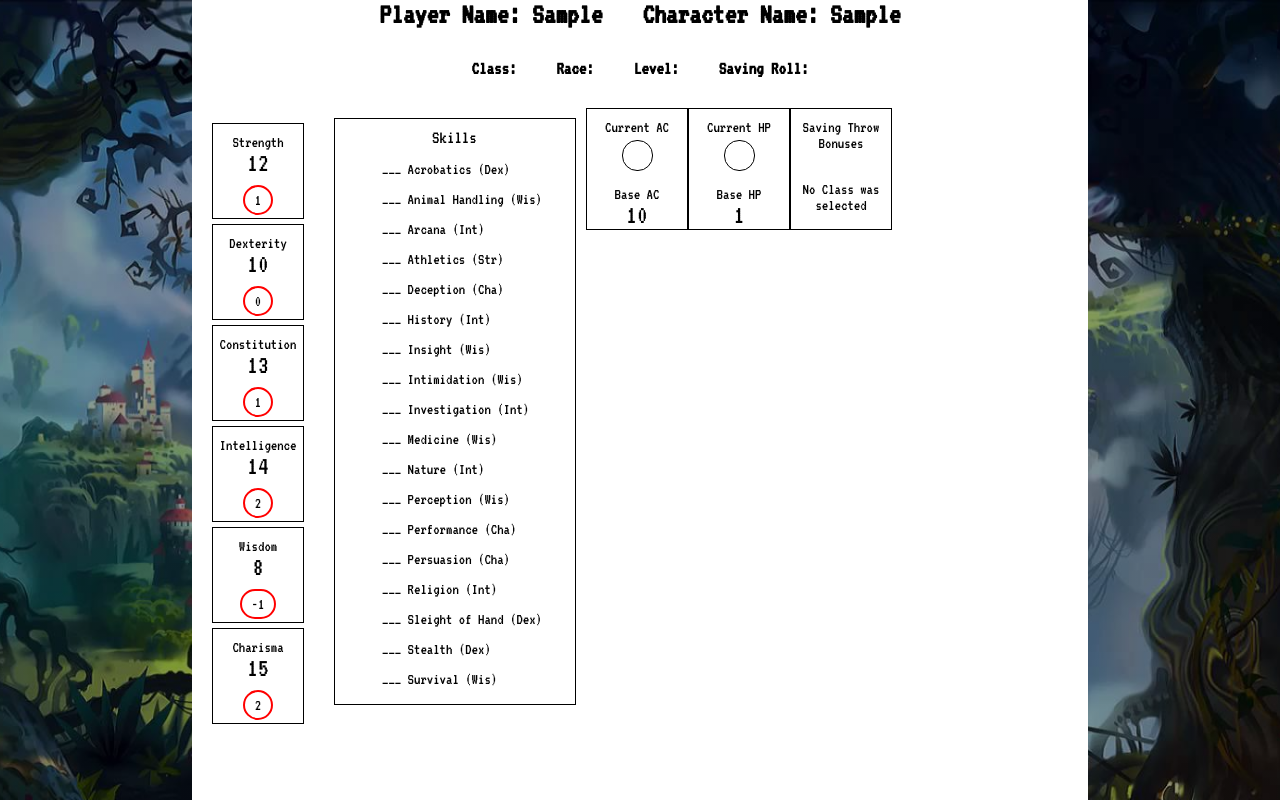
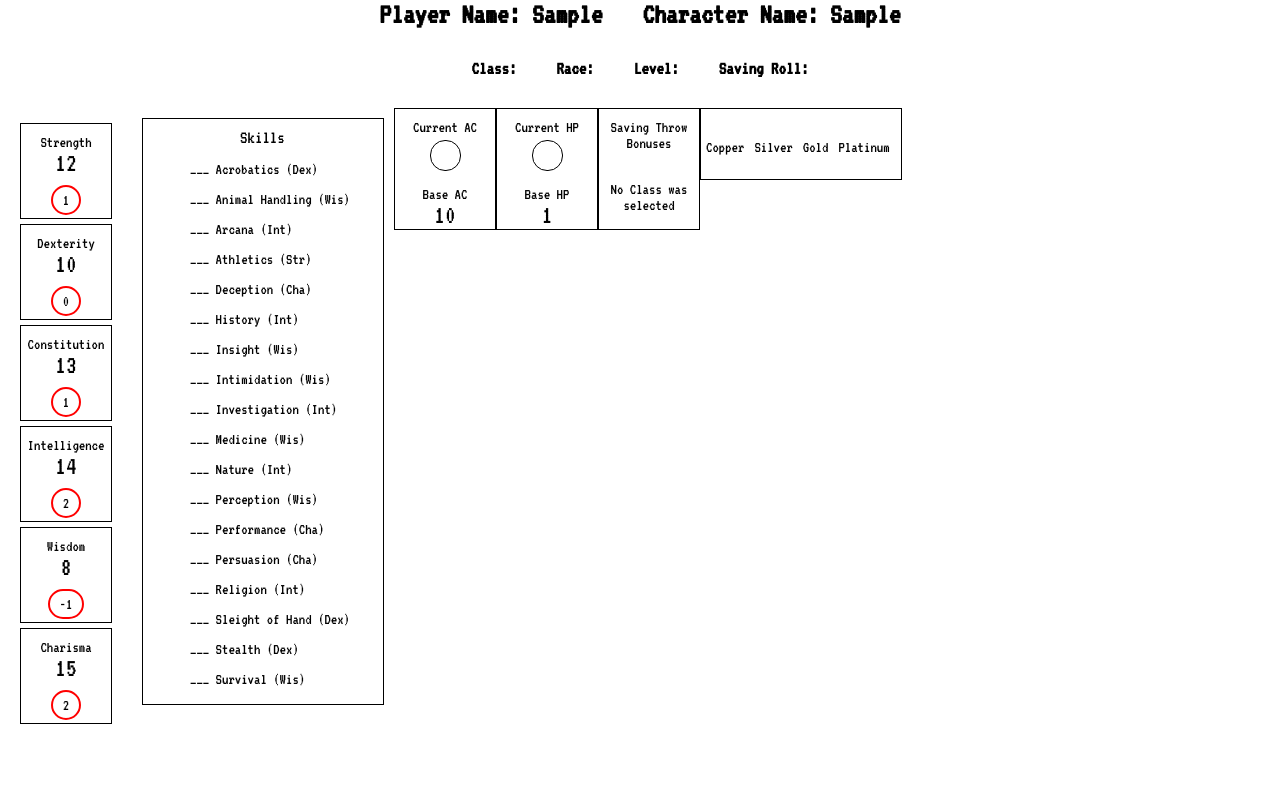
Before and after one commit to Jaden-Drury/Fantasy-Character-Generator, a React (Create React App) app in the folder finalproject/: page / in a window 1280 px wide. Both pictures are taken after typing "Sample", "Sample" into the empty fields and a click on the button "Generate Character". Shown: the top 800 px of the page. Built offline with nearby package versions, Linux system fonts and the light colour scheme; a web font is replaced by a local one.

Commit message:
Styling printable - NM

```diff
--- a/finalproject/src/App.css
+++ b/finalproject/src/App.css
@@ -99,7 +99,6 @@ button {
 }
 
 #Printable{
-    width:70%;
     height:842px;
     margin:0px auto;
     background-color: white;
@@ -293,3 +292,20 @@ form input{
     padding-top:30px;
     margin-bottom:5px;
 }
+
+#money{
+    border:1px solid black;
+    width:200px;
+    height:70px;
+    display:flex;
+}
+
+#money label{
+    font-size: 12pt;
+    display: block;
+    text-align: center;
+    padding-top:30px;
+    padding-left:5px;
+    padding-right:5px;
+    bottom:0;
+}
--- a/finalproject/src/Printable.js
+++ b/finalproject/src/Printable.js
@@ -405,6 +405,13 @@ class Printable extends Component{
                         <label>{this.savingRoll()}</label>
                     </div>
 
+                    <div id="money">
+                        <label>Copper</label>
+                        <label>Silver</label>
+                        <label>Gold</label>
+                        <label>Platinum</label>
+                    </div>
+
                 </div>
 
                 <p id="footnote">Note: The above scores, modifiers, and hp are not including the two point additional ability score improvements that occur at 4th, 8th, 12th, 16th, and 19th level.</p>
```
